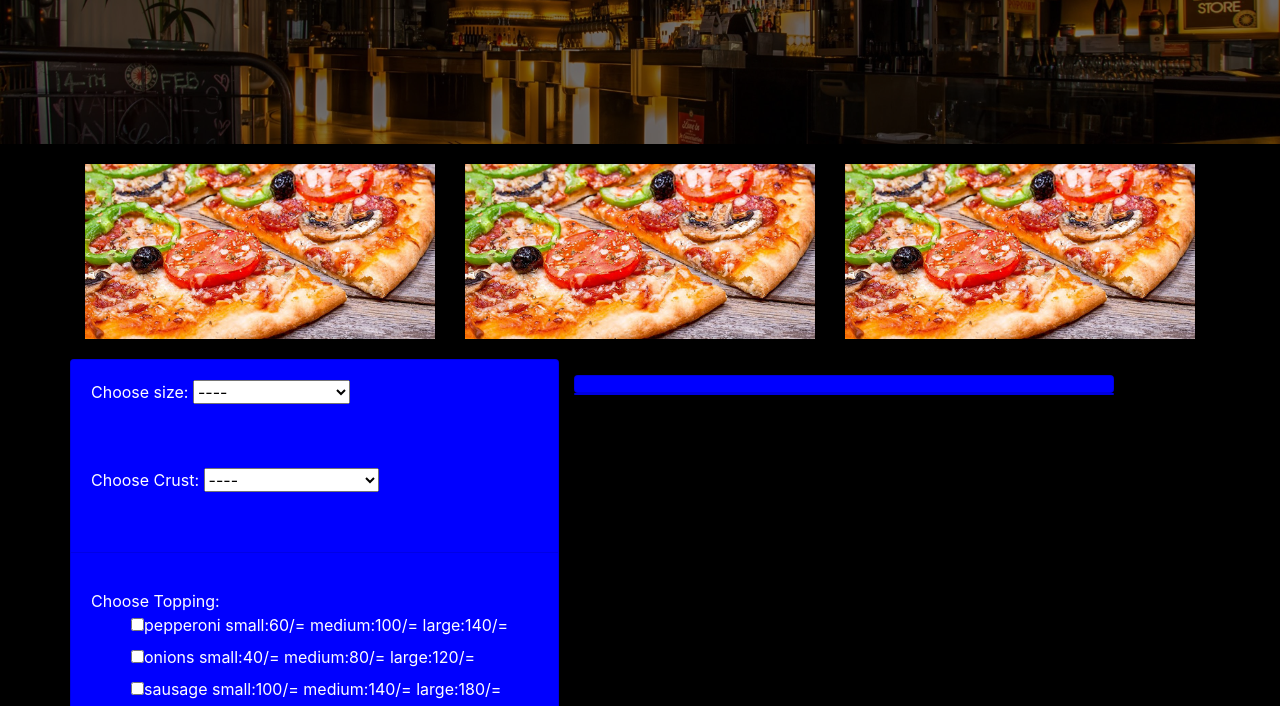
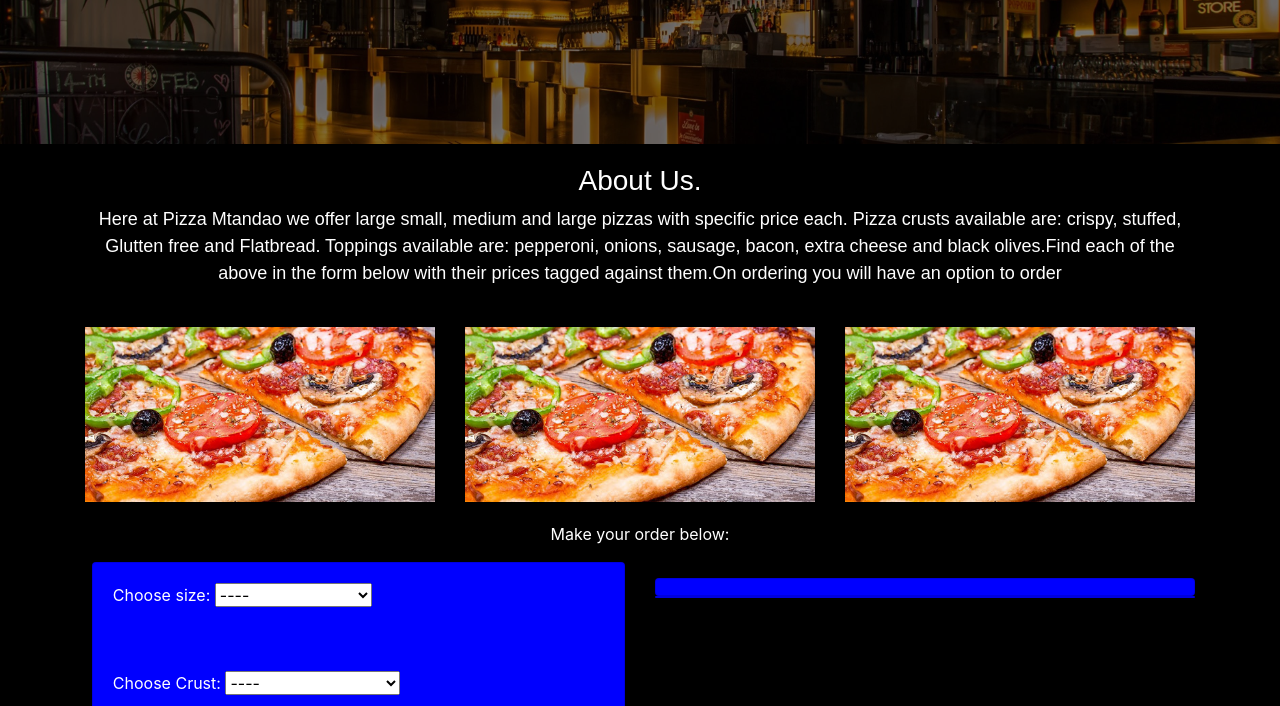
Before and after one commit to Vincent-kipngeno/Pizza-online-shop, a plain HTML site: page index.html in a window 1280 px wide. Shown: the part 220-926 px from the top of the page. Drawn offline with nearby package versions, Linux system fonts and the light colour scheme.

Commit message:
Add an about section and css styling to it and live link in README.md to the gh-pages site

```diff
--- a/css/styles.css
+++ b/css/styles.css
@@ -57,6 +57,17 @@ body{
   color: white;
   background-blend-mode: multiply;
 }
+.col{
+  margin-left: 0.6%;
+}
+.about{
+  color: white;
+  text-align: center;
+  margin-top: 20px;
+  margin-bottom: 20px;
+  font-family:  fantasy;
+  font-size: 18px;
+}
 @media only screen and (min-width: 750px) {
   .card{
     width: 100%;
--- a/index.html
+++ b/index.html
@@ -32,6 +32,13 @@
       <h1>PIZZA MTANDAO</h1>
     </div>
     <div class="container">
+      <div class="about">
+        <h3>About Us.</h3>
+        <p>Here at Pizza Mtandao we offer large small, medium and large pizzas with specific price each.
+          Pizza crusts available are: crispy, stuffed, Glutten free and Flatbread. Toppings available are:
+           pepperoni, onions, sausage, bacon, extra cheese and black olives.Find each of the above in the
+           form below with their prices tagged against them.On ordering you will have an option to order
+      </div>
       <div class="row">
         <div class="col-md-4">
           <div class="image">
@@ -51,14 +58,15 @@
       </div>
     </div>
     <div class="container">
+      <p style="color: white; text-align: center;">Make your order below:</p>
       <div class="row">
-        <div class="column-md-6">
+        <div class="column-md-6 col">
         <form class="form" action="index.html" class="" method="post">
             <div class="card">
               <div class="form-group card-body ">
                 <label for="size">Choose size: </label>
                 <select class="size" name="pizzaSize" required>
-                  <option value="0">----</option>
+                  <option value="">----</option>
                   <option value="large">Large @1500/=</option>
                   <option value="medium">Medium @1000/=</option>
                   <option value="small">Small @500/=</option>
```
Also changed, not shown: 1 other file.
